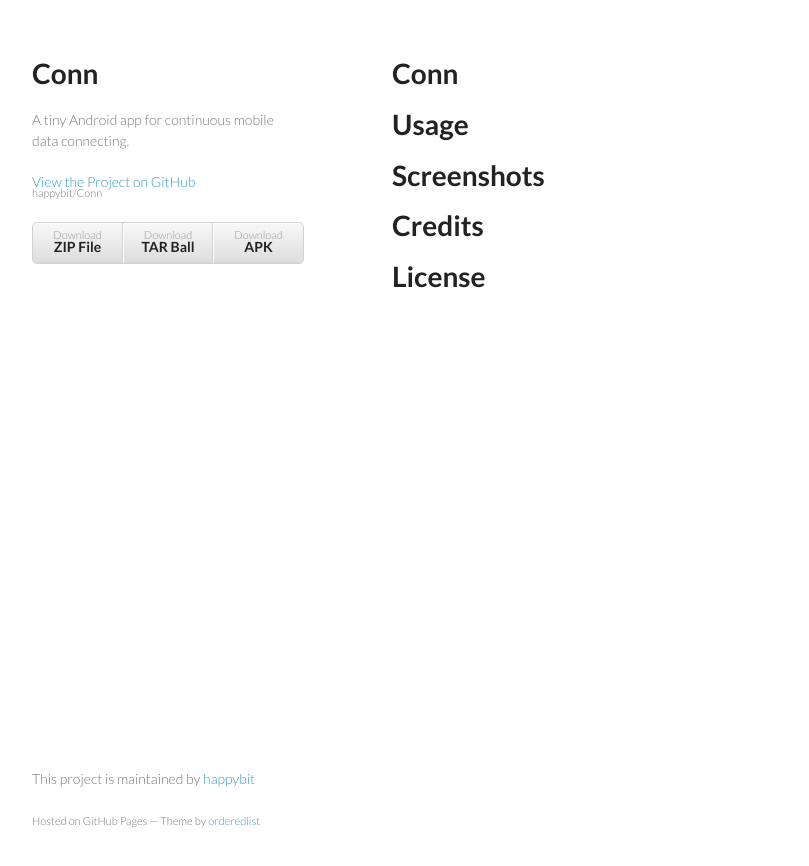
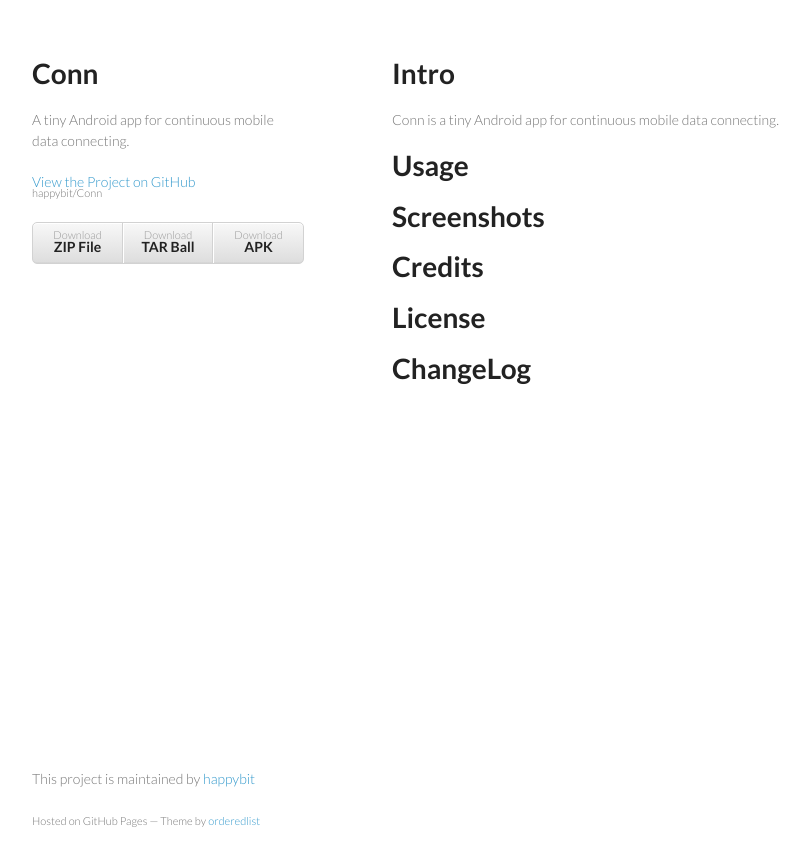
Before and after one commit to happybit/Conn, a Jekyll site: the page built from index.md, in a window 1280 px wide. Shown: the top 866 px of the page, without its empty margins (178-987 px from the left). Built offline with Jekyll 4.4.1, drawn with Linux system fonts in a browser that asks for light colours.

Commit message:
update index

```diff
--- a/index.md
+++ b/index.md
@@ -2,7 +2,9 @@
 layout: index
 ---
 
-# Conn
+# Intro
+
+Conn is a tiny Android app for continuous mobile data connecting.
 
 # Usage
 
@@ -11,3 +13,5 @@
 # Credits
 
 # License
+
+# ChangeLog
```
